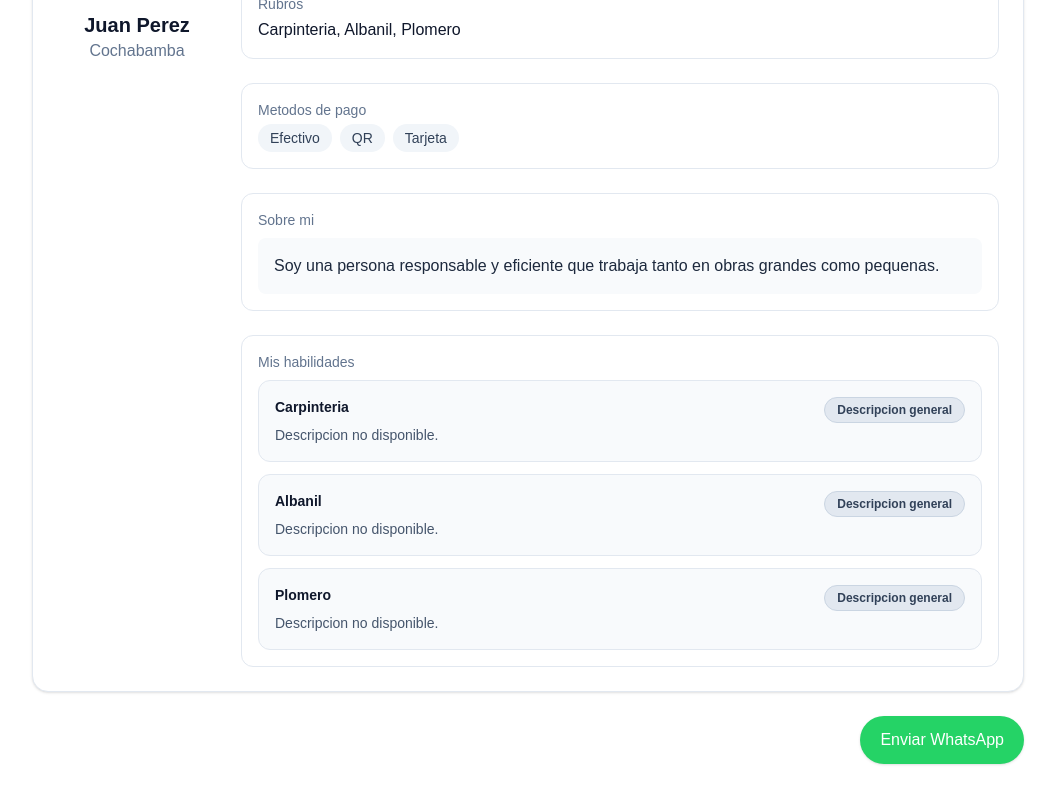
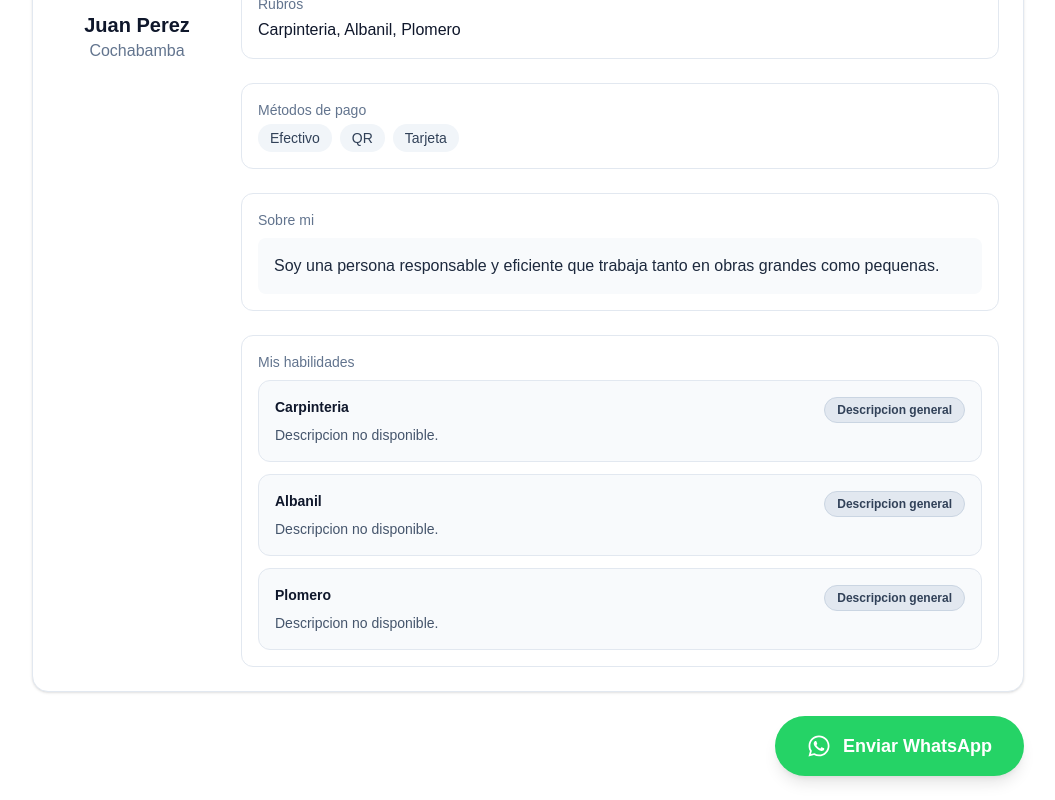
Before and after one commit to robertgt0/alquiler_front, a Next.js app: page /fixers/1 in a window 1280 px wide. Shown: the part 402-1202 px from the top of the page, without its empty margins (112-1167 px from the left). Built offline with nearby package versions, Linux system fonts and the light colour scheme; no server answers.

Commit message:
whatsapicono-

```diff
--- a/src/app/fixers/[id]/page.tsx
+++ b/src/app/fixers/[id]/page.tsx
@@ -1,5 +1,6 @@
 import { getFixer } from "@/lib/api/fixer";
 import Link from "next/link";
+import { FaWhatsapp } from "react-icons/fa";
 import FixerOwnerActions from "../components/FixerOwnerActions";
 import FixerSkillsList from "../components/FixerSkillsList";
 
@@ -190,7 +191,7 @@ type SkillDisplay = {
           </div>
 
           <div className="rounded-xl border border-slate-200 p-4 md:col-span-3">
-            <div className="mb-1 text-sm text-slate-500">Metodos de pago</div>
+            <div className="mb-1 text-sm text-slate-500">Métodos  de pago</div>
             <div className="text-slate-900">
               {methods.length
                 ? methods.map((m) => (
@@ -223,8 +224,9 @@ type SkillDisplay = {
             href={wa}
             target="_blank"
             rel="noopener noreferrer"
-            className="inline-flex items-center gap-2 rounded-full bg-[#25D366] px-5 py-3 font-medium text-white shadow hover:brightness-95"
+            className="inline-flex items-center gap-3 rounded-full bg-[#25D366] px-8 py-4 text-lg font-bold text-white shadow-lg hover:brightness-95"
           >
+            <FaWhatsapp className="text-2xl" />
             <span>Enviar WhatsApp</span>
           </a>
         ) : (
```
